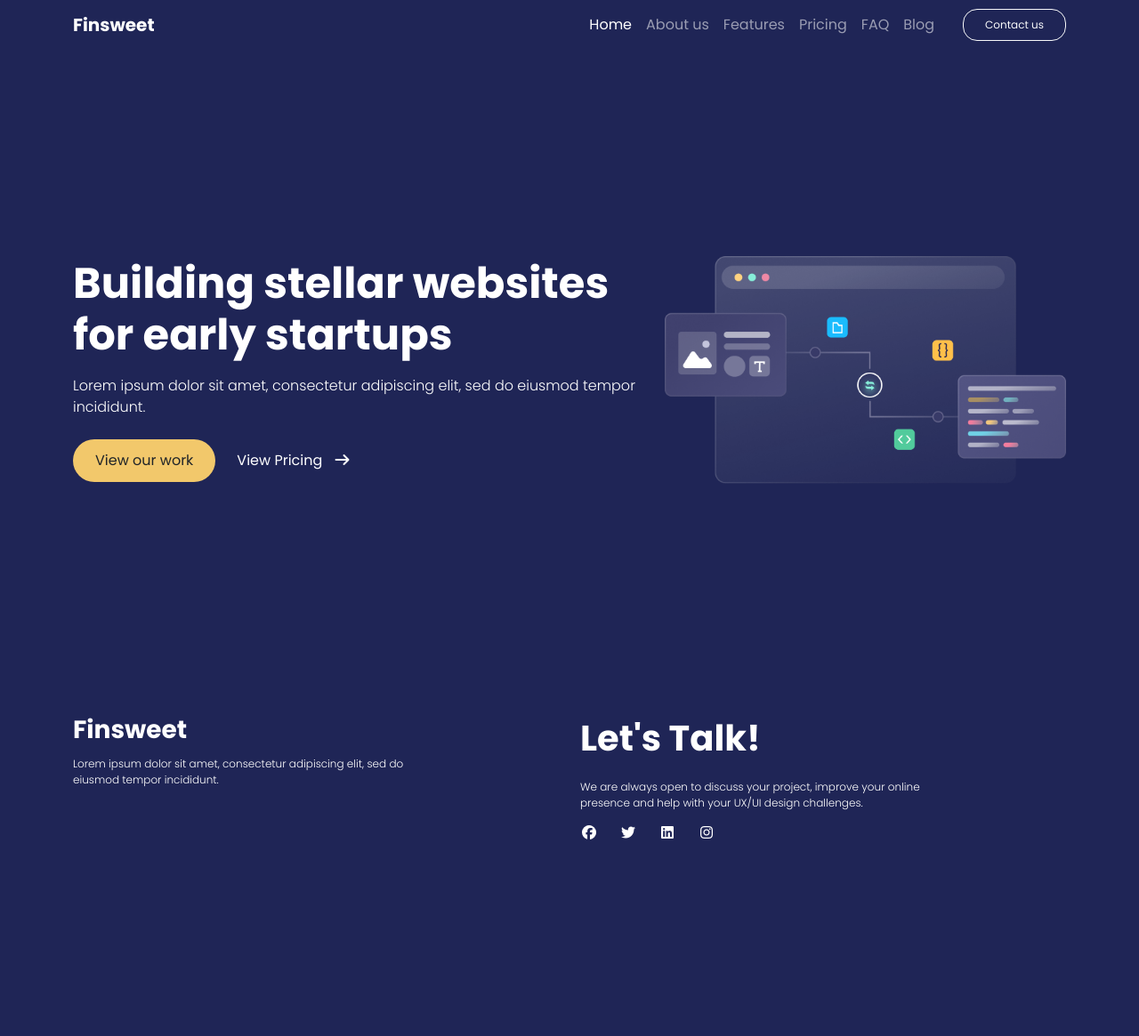
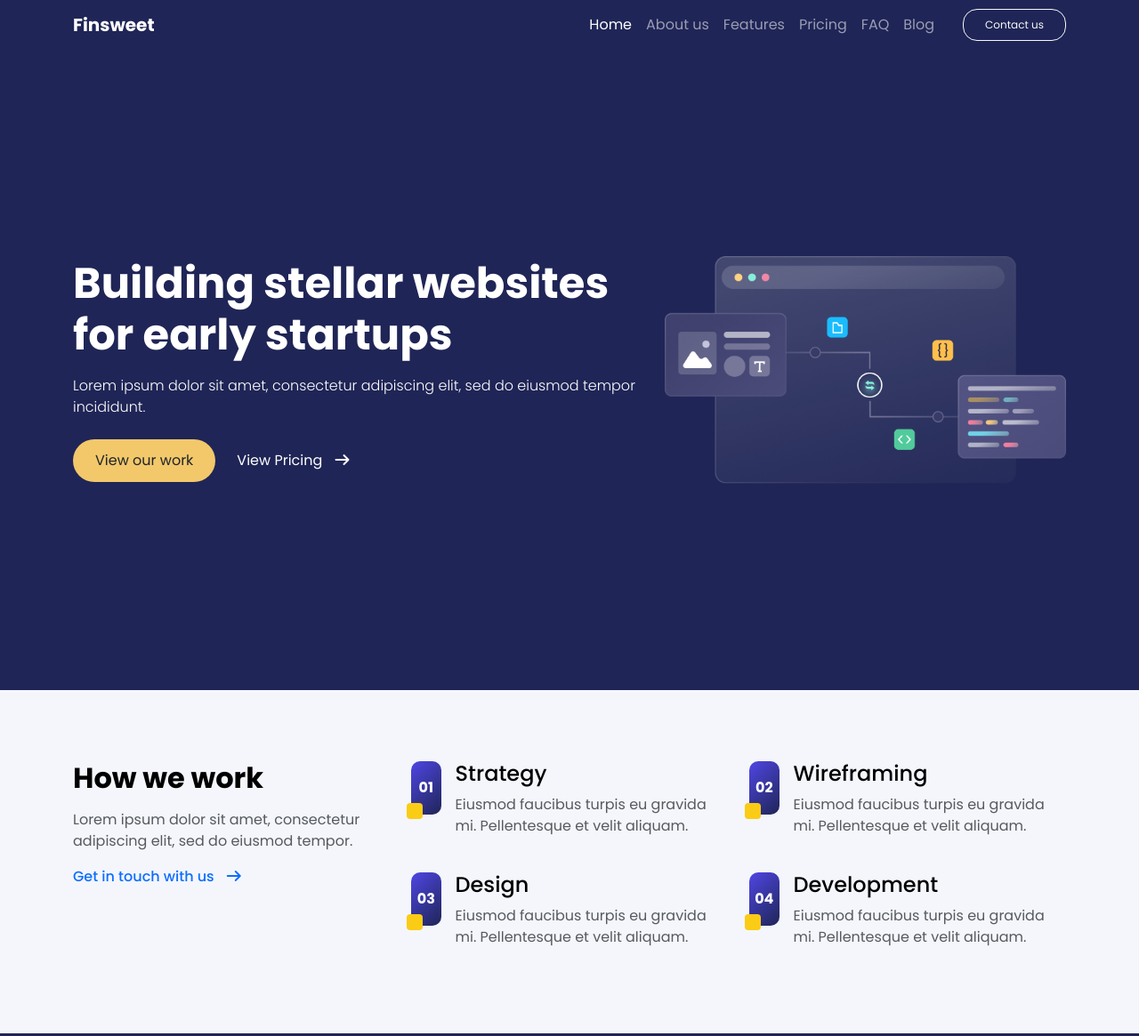
Before and after one commit to amira20nasser/Landing-Page-Bootstrap, a plain HTML site: page landing.html in a window 1280 px wide. Shown: the top 1165 px of the page at 89% size. Before the commit the page ends 968 px from the top, so only its background shows below. Drawn offline with nearby package versions, Linux system fonts and the light colour scheme.

Commit message:
Add WorkSection component and integrate it into the main application

```diff
--- a/LandingMain.js
+++ b/LandingMain.js
@@ -1,11 +1,13 @@
 import { NavBar } from './nav.js';
 import { HeroSection } from './Hero.js';
-import { Footer } from './Footer.js'
+import { Footer } from './Footer.js';
+import { WorkSection } from './WorkSection.js';
 const App = () => {
   const root = document.getElementById('app');
   root.innerHTML = `
     ${NavBar()}
     ${HeroSection()}
+    ${WorkSection()}
     ${Footer()}
   `;
 };
--- /dev/null
+++ b/WorkSection.js
@@ -0,0 +1,86 @@
+export const WorkSection = () => {
+    return `<section class="work">
+        <div class="container">
+            <div class="row align-items-start">
+                <div class="col-md-4 mb-4">
+                    <h2 class="fw-bold mb-3">How we work</h2>
+                    <p class="text-muted">
+                        Lorem ipsum dolor sit amet, consectetur adipiscing elit, sed do eiusmod tempor.
+                    </p>
+                    <a href="#" class="contact-link text-decoration-none fw-medium">
+                        Get in touch with us
+                        <i class="fa-solid fa-arrow-right ms-2"></i>
+                    </a>
+                </div>
+
+                <div class="col-md-8">
+                    <div class="row g-4">
+                        <div class="col-md-6">
+                            <div class="d-flex gap-3">
+                                <div
+                                    class="icon-box d-flex align-items-center justify-content-center text-white fw-bold position-relative">
+                                    01
+                                </div>
+                                <div>
+                                    <h4>Strategy</h4>
+                                    <p class="text-muted">
+                                        Eiusmod faucibus turpis eu gravida mi. Pellentesque et velit aliquam.
+                                    </p>
+                                </div>
+                            </div>
+                        </div>
+
+
+                        <div class="col-md-6">
+                            <div class="d-flex gap-3">
+                                <div
+                                    class="icon-box d-flex align-items-center justify-content-center text-white fw-bold position-relative">
+                                    02
+                                </div>
+                                <div>
+                                    <h4>Wireframing</h4>
+                                    <p class="text-muted">
+                                        Eiusmod faucibus turpis eu gravida mi. Pellentesque et velit aliquam.
+                                    </p>
+                                </div>
+                            </div>
+                        </div>
+
+
+                        <div class="col-md-6">
+                            <div class="d-flex gap-3">
+                                <div
+                                    class="icon-box d-flex align-items-center justify-content-center fw-bold text-white position-relative">
+                                    03</div>
+                                <div>
+                                    <h4>Design</h4>
+                                    <p class="text-muted">
+                                        Eiusmod faucibus turpis eu gravida mi. Pellentesque et velit aliquam.
+                                    </p>
+                                </div>
+                            </div>
+                        </div>
+                        <div class="col-md-6">
+                            <div class="d-flex gap-3">
+                                <div
+                                    class="icon-box d-flex align-items-center justify-content-center fw-bold text-white position-relative">
+                                    04</div>
+                                <div>
+                                    <h4 class="work-title">Development</h4>
+                                    <p class="text-muted">
+                                        Eiusmod faucibus turpis eu gravida mi. Pellentesque et velit aliquam.
+                                    </p>
+                                </div>
+                            </div>
+                        </div>
+
+                    </div>
+
+                </div>
+
+            </div>
+
+        </div>
+    </section>
+`;
+}
--- a/style.css
+++ b/style.css
@@ -21,3 +21,27 @@
  .custom-fs {
      font-size: 0.75rem;
  }
+
+ .work {
+     background: #F4F6FC;
+     padding: 80px 0;
+     color: black;
+ }
+
+ .icon-box {
+     width: 60px;
+     height: 60px;
+     background: linear-gradient(135deg, #4f46e5, #1f2556);
+     border-radius: 10px;
+ }
+
+ .icon-box::after {
+     content: "";
+     width: 18px;
+     height: 18px;
+     background: #facc15;
+     position: absolute;
+     bottom: -5px;
+     left: -5px;
+     border-radius: 4px;
+ }
```
